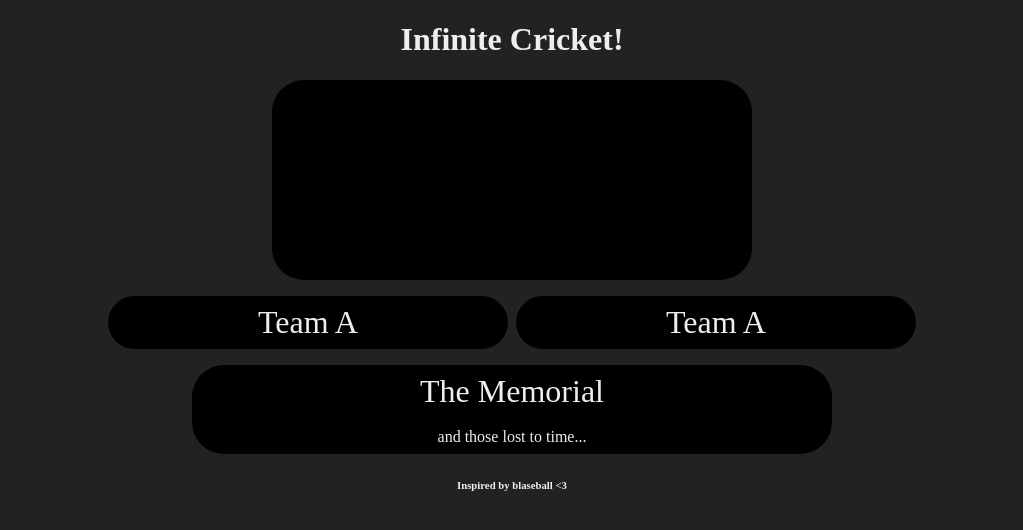
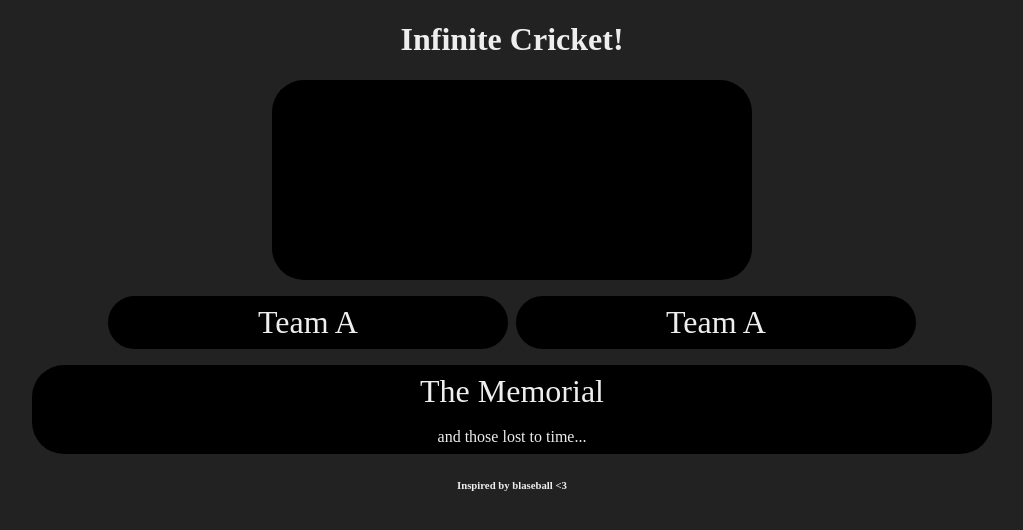
Before and after one commit to BeeFox-sys/cricket, a website: page static/index.html in a window 1280 px wide. Shown: the whole page, without its empty margins (128-1151 px from the left). Drawn offline with Linux system fonts and the light colour scheme; no server answers.

Commit message:
memorial size

```diff
--- a/static/main.css
+++ b/static/main.css
@@ -87,7 +87,7 @@ h1, h6 {
   -webkit-mask-image: linear-gradient(to right, transparent, transparent var(--_percent), white var(--_percent), white);
 }
 .teams #memorial {
-  max-width: 80ch;
+  max-width: 120ch;
   text-align: center;
 }
 .teams #memorial .players {
```
